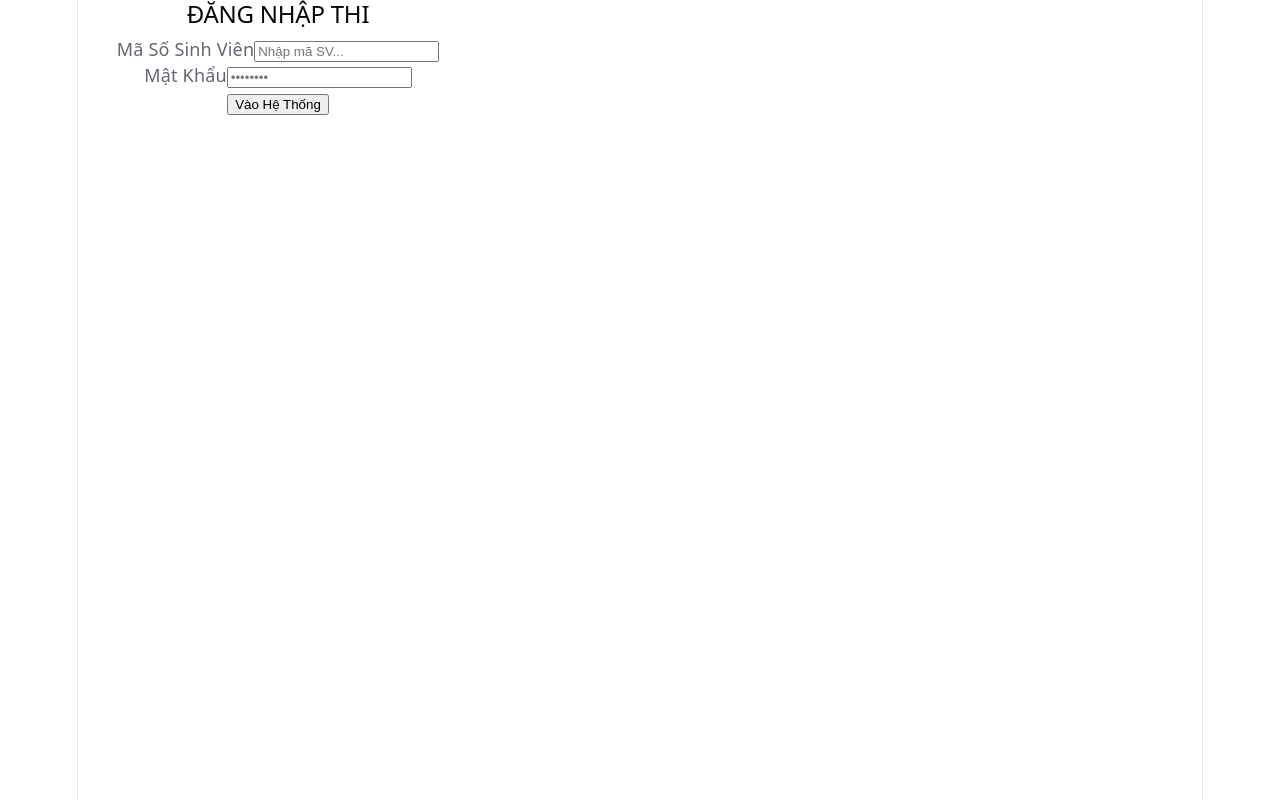
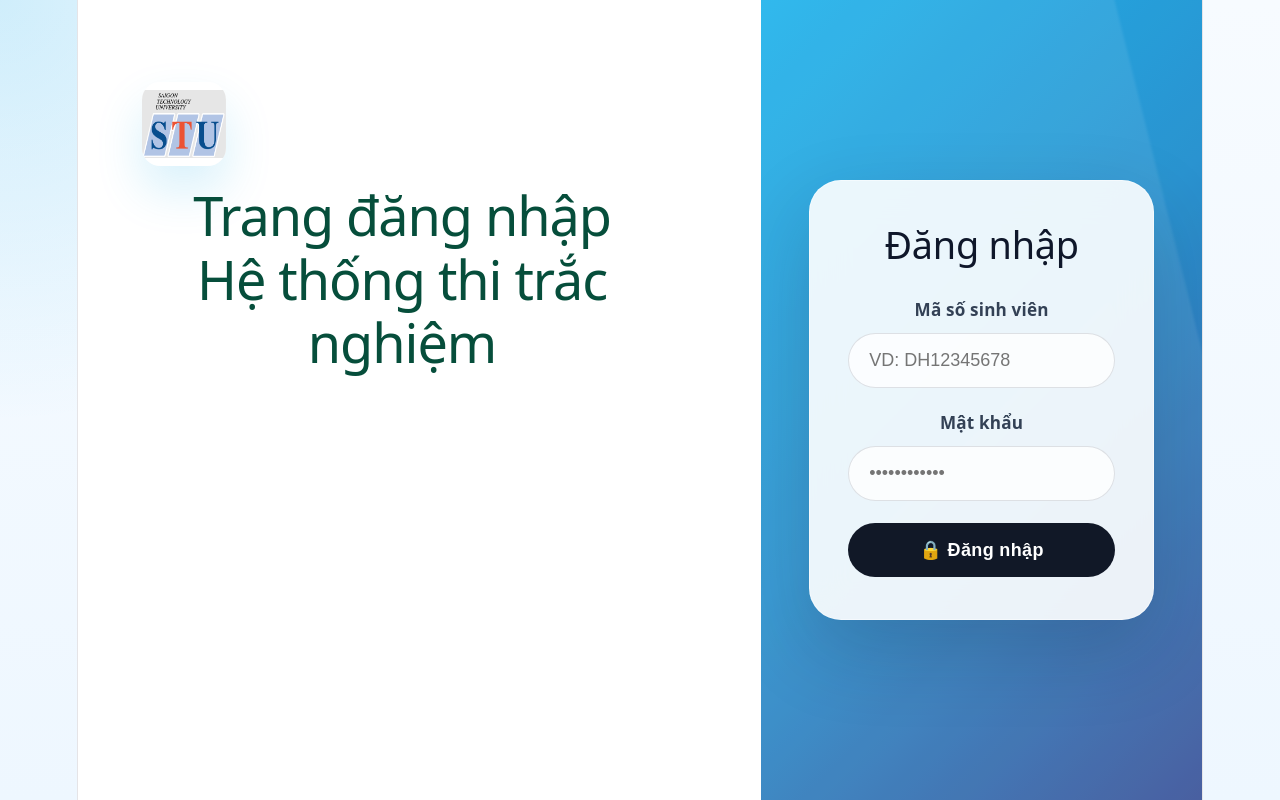
Before and after one commit to DungCoder29/web-development-project-for-online-quizzes, a React app in the folder frontend/: page / in a window 1280 px wide. Built offline with nearby package versions, Linux system fonts and the light colour scheme; the HTML template or start-up script is replaced by a standard one.

Commit message:
FE: Hoan thanh giao dien Dang nhap, Danh sach mon thi va chia router12

```diff
--- a/frontend/src/App.jsx
+++ b/frontend/src/App.jsx
@@ -2,19 +2,26 @@ import { BrowserRouter, Routes, Route } from 'react-router-dom';
 import Login from './Login';
 import SubjectList from './SubjectList';
 import Quiz from './Quiz';
+import UserList from './UserList';
+import Layout from './Layout'; // Import Layout vừa tạo
 
 function App() {
   return (
     <BrowserRouter>
       <Routes>
-        {/* Lần đầu vào web (/) sẽ thấy trang Đăng nhập */}
+
+        {/* 1. TRANG ĐỨNG ĐỘC LẬP (Không có thanh Menu) */}
         <Route path="/" element={<Login />} />
 
-        {/* Đăng nhập xong sẽ chuyển qua trang danh sách môn học */}
-        <Route path="/subjects" element={<SubjectList />} />
+        {/* 2. CÁC TRANG NẰM TRONG LAYOUT (Có thanh Menu và Footer) */}
+        <Route element={<Layout />}>
+          <Route path="/subjects" element={<SubjectList />} />
+          <Route path="/quiz/:subjectId" element={<Quiz />} />
 
-        {/* Chọn môn xong sẽ vào phòng thi của môn đó kèm theo ID môn học */}
-        <Route path="/quiz/:subjectId" element={<Quiz />} />
+          {/* Nếu bạn vẫn còn giữ file UserList.jsx hôm trước thì mở dòng này */}
+          {/* <Route path="/users" element={<UserList />} /> */}
+        </Route>
+
       </Routes>
     </BrowserRouter>
   );
--- /dev/null
+++ b/frontend/src/Layout.jsx
@@ -0,0 +1,55 @@
+import { Outlet, Link } from 'react-router-dom';
+
+function Layout() {
+  return (
+    // d-flex flex-column min-vh-100: Đảm bảo Footer luôn nằm dưới đáy màn hình dù nội dung ngắn
+    <div className="d-flex flex-column min-vh-100 bg-light">
+
+      {/* 1. HEADER (Thanh menu điều hướng) */}
+      <nav className="navbar navbar-expand-lg navbar-dark bg-primary shadow-sm sticky-top">
+        <div className="container">
+          <Link className="navbar-brand fw-bold fs-4" to="/subjects">
+            🎓 STU Quiz System
+          </Link>
+
+          <button className="navbar-toggler" type="button" data-bs-toggle="collapse" data-bs-target="#navbarNav">
+            <span className="navbar-toggler-icon"></span>
+          </button>
+
+          <div className="collapse navbar-collapse" id="navbarNav">
+            <ul className="navbar-nav ms-auto align-items-center">
+              <li className="nav-item">
+                <Link className="nav-link fw-medium px-3" to="/subjects">Môn Thi</Link>
+              </li>
+              <li className="nav-item">
+                <Link className="nav-link fw-medium px-3" to="/users">Quản lý User</Link>
+              </li>
+              <li className="nav-item ms-3">
+                {/* Nút đăng xuất tạm thời cho quay về trang Login */}
+                <Link className="btn btn-light text-danger fw-bold rounded-pill px-4 shadow-sm" to="/">
+                  Đăng xuất
+                </Link>
+              </li>
+            </ul>
+          </div>
+        </div>
+      </nav>
+
+      {/* 2. MAIN CONTENT (Nội dung từng trang sẽ được "bơm" vào đây) */}
+      <main className="flex-grow-1">
+        <Outlet />
+      </main>
+
+      {/* 3. FOOTER (Chân trang) */}
+      <footer className="bg-dark text-white-50 text-center py-4 mt-auto">
+        <div className="container">
+          <p className="mb-0">© 2026 Hệ thống Thi Trắc Nghiệm Trực Tuyến.</p>
+          <small>Phát triển bởi Nhóm 2 - Sài Gòn Technology University (STU).</small>
+        </div>
+      </footer>
+
+    </div>
+  );
+}
+
+export default Layout;
--- a/frontend/src/Login.jsx
+++ b/frontend/src/Login.jsx
@@ -1,59 +1,100 @@
 import { useState } from 'react';
 import { useNavigate } from 'react-router-dom';
+import stuLogo from './assets/stu-logo.png';
 
 function Login() {
-  //  ĐÂY LÀ BIẾN (STATE): Dùng để lưu trữ tài khoản và mật khẩu khi người dùng gõ vào
   const [studentId, setStudentId] = useState('');
   const [password, setPassword] = useState('');
+  const [errorMessage, setErrorMessage] = useState('');
   const navigate = useNavigate();
 
-  const handleSubmit = (e) => {
-    e.preventDefault();
+  const handleSubmit = (event) => {
+    event.preventDefault();
 
-    // Tạm thời xử lý logic đăng nhập tĩnh (Sau này kết nối API lấy token từ Backend)
-    if (studentId.trim() !== '' && password.trim() !== '') {
-      // Đăng nhập thành công thì chuyển hướng sang trang chọn môn
-      navigate('/subjects');
-    } else {
-      alert('Vui lòng điền đầy đủ thông tin!');
+    const trimmedStudentId = studentId.trim();
+    const trimmedPassword = password.trim();
+    const studentIdPattern = /^DH\d{8}$/;
+
+    if (!trimmedStudentId || !trimmedPassword) {
+      setErrorMessage('Vui lòng điền đầy đủ thông tin để tiếp tục.');
+      return;
     }
+
+    if (!studentIdPattern.test(trimmedStudentId)) {
+      setErrorMessage('Mã số sinh viên phải bắt đầu bằng DH và theo sau 8 số, không có ký tự đặc biệt.');
+      return;
+    }
+
+    setErrorMessage('');
+    navigate('/subjects');
   };
 
   return (
-    <div className="d-flex justify-content-center align-items-center vh-100 bg-light">
-      <div className="card shadow border-0 rounded-4" style={{ width: '400px' }}>
-        <div className="card-body p-5">
-          <h2 className="text-center fw-bold mb-4 text-primary">ĐĂNG NHẬP THI</h2>
+    <main className="login-shell">
+      <section className="login-panel">
+        <div>
+
+
+          <div className="hero-copy">
+            <div className="main-logo">
+              <img src={stuLogo} alt="STU logo" className="stu-logo-img" />
+            </div>
+            <p className="eyebrow"></p>
+            <h1>Trang đăng nhập<br />Hệ thống thi trắc nghiệm</h1>
+            <p className="hero-accent"></p>
+          </div>
+        </div>
+
+        {/* contact-list removed as requested */}
+      </section>
+
+      <section className="login-aside">
+        <div className="aside-shape shape-a" />
+        <div className="aside-shape shape-b" />
+
+        <div className="glass-card">
+          <div className="form-header">
+            <h2>Đăng nhập</h2>
+          </div>
+
           <form onSubmit={handleSubmit}>
-            <div className="mb-3">
-              <label className="form-label fw-semibold text-secondary">Mã Số Sinh Viên</label>
+            <div className="form-field">
+              <label htmlFor="studentId">Mã số sinh viên</label>
               <input
+                id="studentId"
                 type="text"
-                className="form-control form-control-lg rounded-pill"
-                placeholder="Nhập mã SV..."
+                className="glass-input"
+                placeholder="VD: DH12345678"
                 value={studentId}
-                onChange={(e) => setStudentId(e.target.value)} // Cập nhật biến state liên tục
-                required
+                onChange={(e) => setStudentId(e.target.value.toUpperCase())}
+                autoComplete="username"
+                pattern="^DH\d{8}$"
+                title="Mã phải bắt đầu bằng DH và theo sau 8 chữ số"
               />
             </div>
-            <div className="mb-4">
-              <label className="form-label fw-semibold text-secondary">Mật Khẩu</label>
+
+            <div className="form-field">
+              <label htmlFor="password">Mật khẩu</label>
               <input
+                id="password"
                 type="password"
-                className="form-control form-control-lg rounded-pill"
-                placeholder="••••••••"
+                className="glass-input"
+                placeholder="••••••••••••"
                 value={password}
-                onChange={(e) => setPassword(e.target.value)} // Cập nhật biến state liên tục
-                required
+                onChange={(e) => setPassword(e.target.value)}
+                autoComplete="current-password"
               />
             </div>
-            <button type="submit" className="btn btn-primary btn-lg w-100 rounded-pill fw-bold shadow-sm">
-              Vào Hệ Thống
+
+            {errorMessage && <p className="form-error">{errorMessage}</p>}
+
+            <button type="submit" className="primary-btn">
+              <span>🔒 Đăng nhập</span>
             </button>
           </form>
         </div>
-      </div>
-    </div>
+      </section>
+    </main>
   );
 }
 
--- a/frontend/src/index.css
+++ b/frontend/src/index.css
@@ -52,6 +52,17 @@
 
 body {
   margin: 0;
+}
+
+*,
+*::before,
+*::after {
+  box-sizing: border-box;
+}
+
+html,
+body {
+  overflow-x: hidden;
 }
 
 #root {
@@ -109,3 +120,290 @@ code {
   padding: 4px 8px;
   background: var(--code-bg);
 }
+
+body {
+  min-height: 100vh;
+  background: radial-gradient(circle at top left, rgba(0, 168, 232, 0.16), transparent 28%),
+    linear-gradient(180deg, #f7fbff 0%, #eef7ff 100%);
+}
+
+.login-shell {
+  min-height: 100vh;
+  display: grid;
+  grid-template-columns: 1.55fr 1fr;
+  gap: 0;
+  max-width: 1200px;
+  width: 100%;
+  margin: 0 auto;
+  overflow: hidden;
+  min-width: 0;
+}
+
+.login-panel,
+.login-aside {
+  min-height: 100vh;
+  min-width: 0;
+}
+
+.login-panel {
+  background: #ffffff;
+  padding: 64px 64px;
+  display: flex;
+  flex-direction: column;
+  justify-content: space-between;
+}
+
+.brand-row {
+  display: flex;
+  align-items: center;
+  gap: 16px;
+  margin-bottom: 42px;
+}
+
+.brand-logo {
+  width: 56px;
+  height: 56px;
+  border-radius: 18px;
+  display: grid;
+  place-items: center;
+  background: #00a8e8;
+  color: #ffffff;
+  font-weight: 700;
+  font-size: 1.4rem;
+  box-shadow: 0 20px 55px rgba(0, 168, 232, 0.14);
+}
+
+.brand-title {
+  margin: 0;
+  font-size: 1rem;
+  font-weight: 700;
+  letter-spacing: 0.01em;
+  color: #0f172a;
+}
+
+.brand-subtitle {
+  margin: 4px 0 0;
+  color: #64748b;
+  font-size: 0.95rem;
+}
+
+.hero-copy {
+  max-width: 520px;
+  padding-top: 18px;
+}
+
+.eyebrow {
+  margin: 0 0 18px;
+  color: #0c4a6e;
+  text-transform: uppercase;
+  letter-spacing: 0.26em;
+  font-size: 0.82rem;
+  opacity: 0.86;
+}
+
+.hero-copy h1 {
+  margin: 0;
+  color: #064e3b;
+  font-size: clamp(3rem, 4vw, 4.8rem);
+  line-height: 1.18; /* increased spacing between lines */
+  letter-spacing: -0.02em;
+  margin-bottom: 12px;
+}
+
+.hero-accent {
+  margin-top: 22px;
+  display: inline-block;
+  color: #075985;
+  font-size: 1.2rem;
+  font-weight: 700;
+  letter-spacing: 0.06em;
+}
+
+.contact-list {
+  display: none; /* removed per request */
+}
+
+.main-logo {
+  margin-bottom: 18px;
+}
+
+.stu-logo-img {
+  width: 84px;
+  height: 84px;
+  object-fit: contain;
+  border-radius: 18px;
+  display: block;
+  box-shadow: 0 24px 48px rgba(14, 165, 233, 0.16);
+}
+
+.login-aside {
+  position: relative;
+  overflow: hidden;
+  display: flex;
+  align-items: center;
+  justify-content: center;
+  padding: 48px;
+  background: linear-gradient(135deg, #00a8e8 0%, #0c84c9 48%, #1e3a8a 100%);
+}
+
+.aside-shape {
+  position: absolute;
+  border-radius: 26px;
+  filter: blur(1px);
+}
+
+.shape-a {
+  width: 180%;
+  height: 190%;
+  background: rgba(255, 255, 255, 0.12);
+  top: -42%;
+  right: -48%;
+  transform: rotate(22deg);
+}
+
+.shape-b {
+  width: 150%;
+  height: 150%;
+  background: rgba(255, 255, 255, 0.08);
+  bottom: -46%;
+  left: -40%;
+  transform: rotate(-14deg);
+}
+
+.glass-card {
+  position: relative;
+  width: 100%;
+  max-width: min(420px, 100%);
+  box-sizing: border-box;
+  background: rgba(255, 255, 255, 0.9);
+  border: 1px solid rgba(255, 255, 255, 0.45);
+  box-shadow: 0 30px 80px rgba(15, 23, 42, 0.18);
+  backdrop-filter: blur(18px);
+  border-radius: 32px;
+  padding: 42px 38px;
+  z-index: 1;
+}
+
+.form-header {
+  display: flex;
+  flex-direction: column;
+  gap: 14px;
+  margin-bottom: 30px;
+}
+
+.form-badge {
+  align-self: flex-start;
+  display: inline-flex;
+  padding: 0.5rem 1rem;
+  border-radius: 999px;
+  background: rgba(14, 165, 233, 0.14);
+  color: #0369a1;
+  font-weight: 700;
+  font-size: 0.86rem;
+  letter-spacing: 0.04em;
+}
+
+.form-header h2 {
+  margin: 0;
+  font-size: 2.1rem;
+  color: #0f172a;
+}
+
+.form-field {
+  display: grid;
+  gap: 10px;
+  margin-bottom: 22px;
+  min-width: 0;
+}
+
+.form-field label {
+  color: #334155;
+  font-size: 0.95rem;
+  font-weight: 600;
+}
+
+.glass-input {
+  width: 100%;
+  max-width: 100%;
+  min-width: 0;
+  border: 1px solid rgba(15, 23, 42, 0.12);
+  border-radius: 999px;
+  background: rgba(255, 255, 255, 0.78);
+  padding: 16px 20px;
+  color: #0f172a;
+  font-size: 1rem;
+  outline: none;
+  transition: border-color 0.24s ease, box-shadow 0.24s ease;
+}
+
+.glass-input:focus {
+  border-color: rgba(14, 165, 233, 0.8);
+  box-shadow: 0 0 0 6px rgba(56, 189, 248, 0.12);
+}
+
+.form-error {
+  margin: 0 0 18px;
+  color: #dc2626;
+  font-size: 0.95rem;
+}
+
+.primary-btn {
+  width: 100%;
+  padding: 16px 0;
+  border: none;
+  border-radius: 999px;
+  background: #111827;
+  color: #ffffff;
+  font-weight: 700;
+  font-size: 1rem;
+  letter-spacing: 0.02em;
+  cursor: pointer;
+  transition: transform 0.2s ease, background-color 0.2s ease, box-shadow 0.2s ease;
+}
+
+.primary-btn:hover {
+  background: #0f172a;
+  transform: translateY(-1px);
+  box-shadow: 0 15px 30px rgba(15, 23, 42, 0.18);
+}
+
+@media (max-width: 980px) {
+  .login-shell {
+    grid-template-columns: 1fr;
+  }
+
+  .login-panel,
+  .login-aside {
+    min-height: auto;
+    padding: 38px 28px;
+  }
+
+  .login-aside {
+    padding-top: 60px;
+    padding-bottom: 60px;
+  }
+
+  .hero-copy h1 {
+    font-size: 3rem;
+  }
+}
+
+@media (max-width: 580px) {
+  .login-panel,
+  .login-aside {
+    padding: 28px 18px;
+  }
+
+  .brand-row {
+    gap: 12px;
+  }
+
+  .brand-logo {
+    width: 48px;
+    height: 48px;
+  }
+
+  .glass-card {
+    padding: 32px 24px;
+  }
+}
```
Also changed, not shown: frontend/src/assets/stu-logo.png (added).
